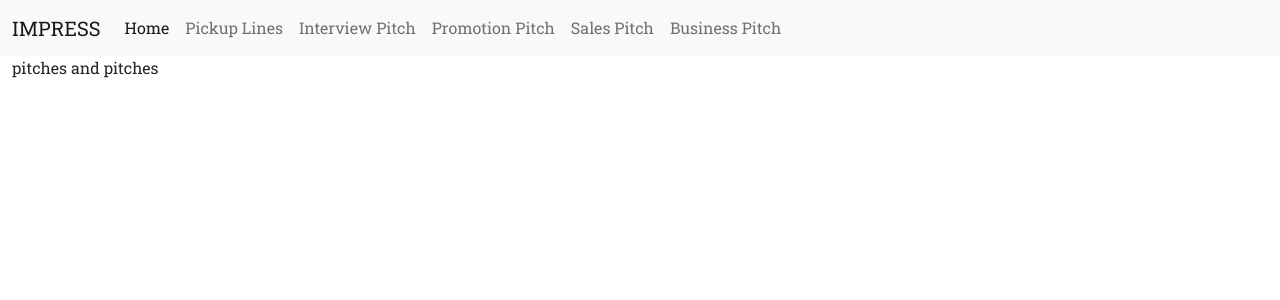
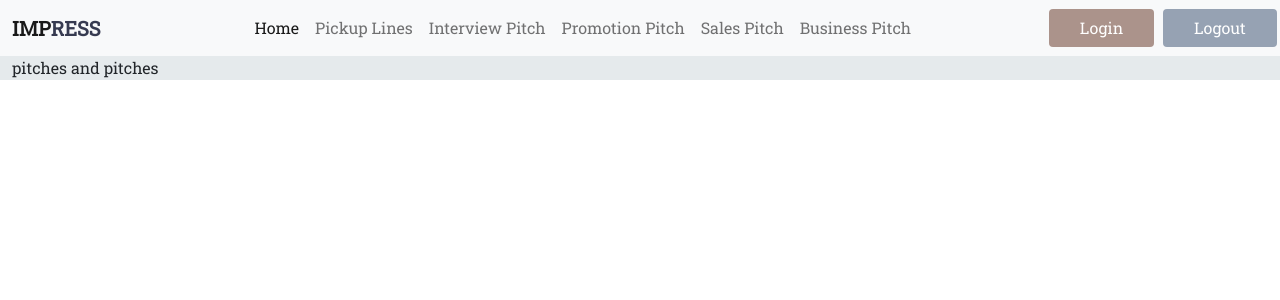
Before and after one commit to Reuben-Kipkemboi/Pitches-App, a Flask app: page / in a window 1280 px wide. Shown: the top 300 px of the page. Run offline with Flask 2, Linux system fonts and the light colour scheme; some libraries are stand-ins or nearby versions.

Commit message:
st:navbar - optimizes navbar styling

```diff
--- a/app/static/CSS/index.css
+++ b/app/static/CSS/index.css
@@ -7,3 +7,22 @@
     box-sizing: border-box;
     font-family: 'Roboto Slab', serif;
 }
+#home{
+    background-color: #E5EAEC;
+}
+#color{
+    color: #363A50;
+    font-weight: bold;
+}
+#logout-btn{
+    background-color: #96A2B3;
+    margin-left: 4%;
+    padding: 0 30px 0 30px ;
+    color: #ffffff;
+}
+#login-btn{
+    background-color: #AB938B;
+    padding-left: 30px;
+    padding-right: 30px;
+    color: #ffffff;
+}
--- a/app/templates/base.html
+++ b/app/templates/base.html
@@ -9,12 +9,13 @@
     <link href="https://cdn.jsdelivr.net/npm/bootstrap@5.1.3/dist/css/bootstrap.min.css" rel="stylesheet"
         integrity="sha384-1BmE4kWBq78iYhFldvKuhfTAU6auU8tT94WrHftjDbrCEXSU1oBoqyl2QvZ6jIW3" crossorigin="anonymous">
 
-    <!-- Css styling -->
 
     <!-- Css styling ...try it in our base html ===likely to work -->
     <link rel="stylesheet" href="{{url_for('static',filename='CSS/index.css')}}">
     <!--Fontawesome  -->
-    <link rel="stylesheet" href="https://cdnjs.cloudflare.com/ajax/libs/font-awesome/6.1.1/css/all.min.css" integrity="sha512-KfkfwYDsLkIlwQp6LFnl8zNdLGxu9YAA1QvwINks4PhcElQSvqcyVLLD9aMhXd13uQjoXtEKNosOWaZqXgel0g==" crossorigin="anonymous" referrerpolicy="no-referrer"/>
+    <link rel="stylesheet" href="https://cdnjs.cloudflare.com/ajax/libs/font-awesome/6.1.1/css/all.min.css"
+        integrity="sha512-KfkfwYDsLkIlwQp6LFnl8zNdLGxu9YAA1QvwINks4PhcElQSvqcyVLLD9aMhXd13uQjoXtEKNosOWaZqXgel0g=="
+        crossorigin="anonymous" referrerpolicy="no-referrer" />
     <!-- title -->
     <title>Pitch with Impress</title>
 </head>
--- a/app/templates/index.html
+++ b/app/templates/index.html
@@ -1,7 +1,6 @@
 {% extends 'base.html' %}
 {% block content%}
-
-<div class="container-fluid">
+<div class="container-fluid" id="home">
 
     <div class="col-md-3">
         pitches and pitches
--- a/app/templates/navbar.html
+++ b/app/templates/navbar.html
@@ -1,12 +1,13 @@
+{% block content%}
 <nav class="navbar navbar-expand-lg navbar-light bg-light">
     <div class="container-fluid">
-        <a class="navbar-brand" href="#">IMP<span class="color">RESS</span></a>
+        <a class="navbar-brand fw-bold" href="#">IMP<span id="color">RESS</span></a>
         <button class="navbar-toggler" type="button" data-bs-toggle="collapse" data-bs-target="#navbarNavAltMarkup"
             aria-controls="navbarNavAltMarkup" aria-expanded="false" aria-label="Toggle navigation">
             <span class="navbar-toggler-icon"></span>
         </button>
         <div class="collapse navbar-collapse" id="navbarNavAltMarkup">
-            <div class="navbar-nav">
+            <div class="navbar-nav mx-auto">
                 <a class="nav-link active" aria-current="page" href="/">Home</a>
                 <a class="nav-link" href="#">Pickup Lines</a>
                 <a class="nav-link" href="#">Interview Pitch</a>
@@ -14,6 +15,13 @@
                 <a class="nav-link" href="#">Sales Pitch</a>
                 <a class="nav-link" href="#">Business Pitch</a>
             </div>
+
+            <div class="navbar-nav">
+                <button type="button" class="btn ms-auto" id="login-btn">Login</button>
+                <button type="button" class="btn"id = "logout-btn">Logout</button>
+            </div>
         </div>
     </div>
 </nav>
+
+{%endblock%}
```
